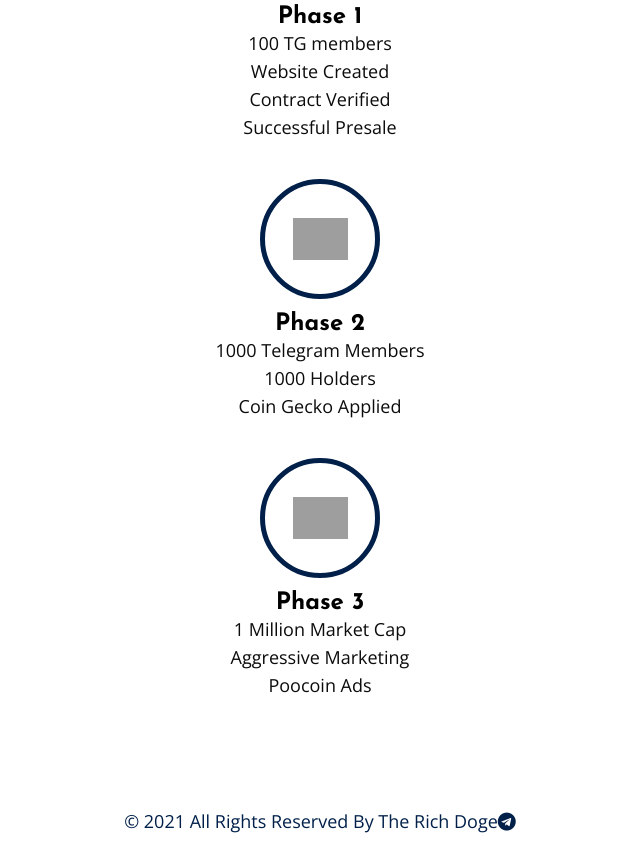
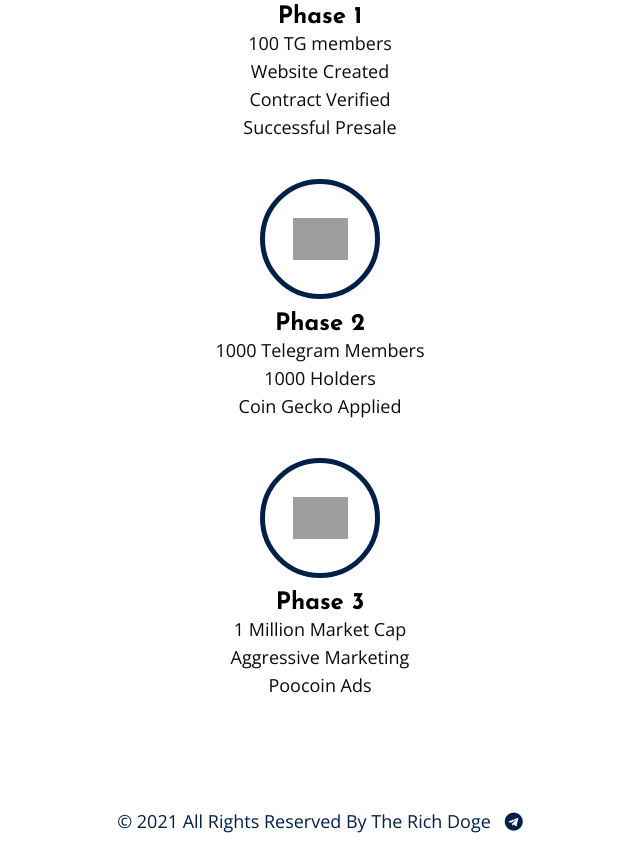
Before and after one commit to AdilSherFlutter/AdilSherFlutter.github.io, a plain HTML site: page index.html in a window 1280 px wide. Shown: the part 3406-4266 px from the top of the page, without its empty margins (320-960 px from the left). Drawn offline with nearby package versions, Linux system fonts and the light colour scheme; some packages are replaced by stand-ins of ours; files that its build step writes are made by us from their sources; grey boxes are pictures that could not be loaded.

Commit message:
name fixed

```diff
--- a/index.html
+++ b/index.html
@@ -450,8 +450,9 @@
         <p>
           &copy; <span id="displayYear"></span> All Rights Reserved By
           <a href="https://t.me/TheRichDoge">The Rich Doge</a
-          ><a href="https://t.me/TheRichDoge">
-            <i class="fa fa-telegram" aria-hidden="true"></i>
+          >&nbsp;&nbsp;
+          <a href="https://t.me/TheRichDoge">
+            <i class="fa fa-telegram" ></i>
           </a>
         </p>
       </div>
```
